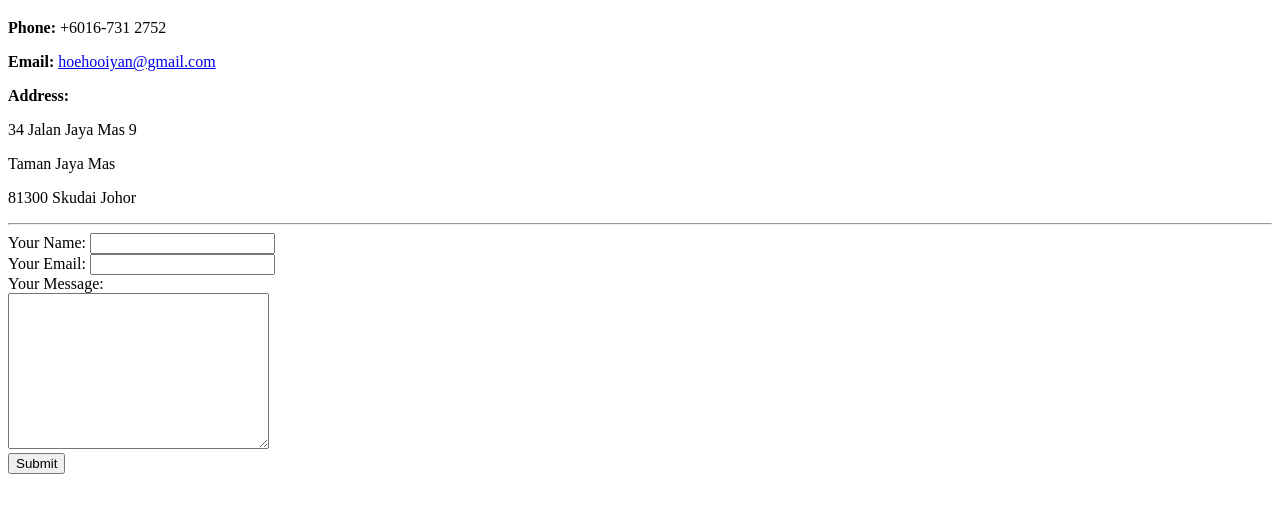
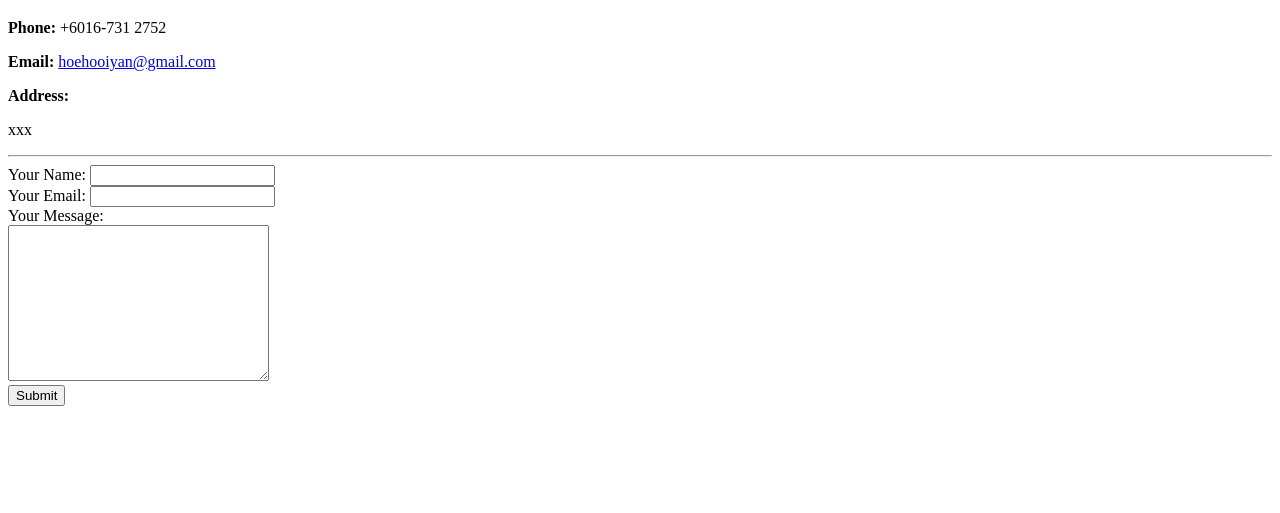
Before and after one commit to hoehooiyan/cv, a plain HTML site: page contact.html in a window 1280 px wide. Shown: the part 61-574 px from the top of the page. Drawn offline with Linux system fonts and the light colour scheme.

Commit message:
Update contact.html

```diff
--- a/contact.html
+++ b/contact.html
@@ -11,9 +11,7 @@
     <p><strong>Phone: </strong>+6016-731 2752</p>
     <p><strong>Email: </strong><a href="mailto:hoehooiyan@gmail.com">hoehooiyan@gmail.com</a></p>
     <p><strong>Address: </strong></p>
-        <p>34 Jalan Jaya Mas 9</p>
-        <p>Taman Jaya Mas</p>
-        <p>81300 Skudai Johor</p>
+        <p>xxx</p>
     <hr>
     <form action="mailto:info@hoehooiyan@gmail.com" method="post" enctype="text/plain">
         <label>Your Name:</label>
```
